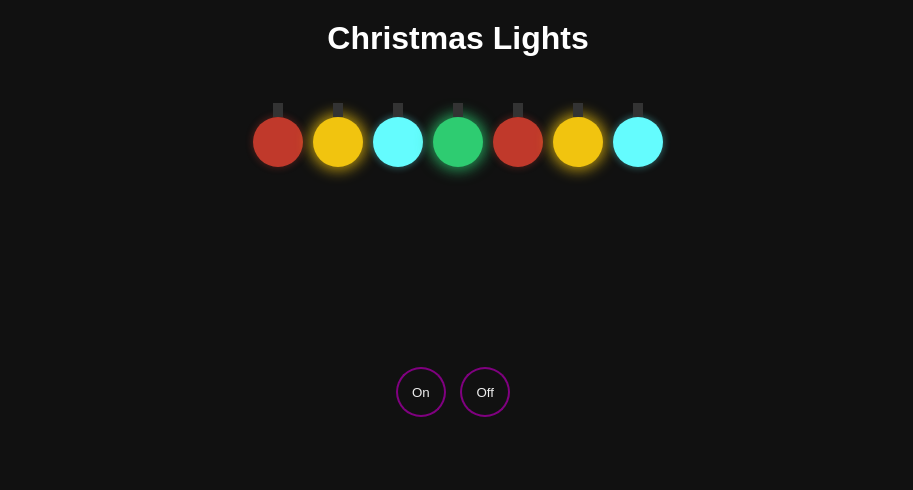
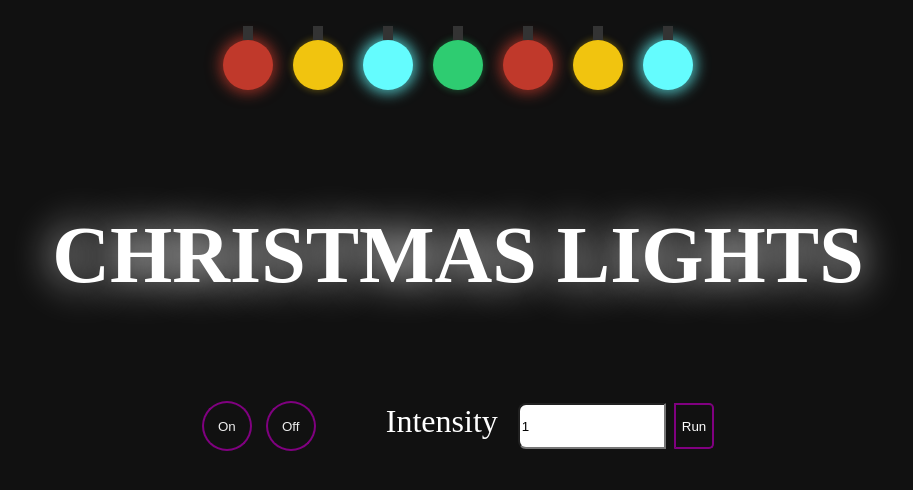
Before and after one commit to lemartins07/christmas-lights, a website built with webpack: page index.html in a window 1280 px wide. Shown: the whole page, without its empty margins (182-1095 px from the left). Built offline with nearby package versions, Linux system fonts and the light colour scheme.

Commit message:
created a interval time control

```diff
--- a/css/style.css
+++ b/css/style.css
@@ -2,7 +2,7 @@ body, ul, li {
   margin: 0px;
   padding: 0px;
   box-sizing: border-box;
-  font-family: Arial, Helvetica, sans-serif;
+  font-family: 'Times New Roman', Times, serif;
   background: #111;
 }
 
@@ -11,12 +11,15 @@ ul {
 }
 
 h1 {
-  margin: 0;
+  margin: 120px 0 60px;
   color: white;
+  font-size: 5rem;
+  text-shadow: 0 0px 40px white;
+  text-transform: uppercase;
 }
 
 .wrapper {
-  max-width: 800px;
+  max-width: 1000px;
   margin: 0 auto;
   height: 100vh;
   padding: 20px;
@@ -24,10 +27,10 @@ h1 {
 }
 
 .row {
-  margin-top: 60px;
+  margin-top: 20px;
   display: flex;
   justify-content: center;
-  gap: 10px;
+  gap: 20px;
 }
 
 .circle-light {
@@ -91,7 +94,14 @@ h1 {
 }
 
 .control-panel {
-  margin-top: 200px;
+  margin-top: 100px;
+  display: flex;
+  align-items: center;
+  justify-content: center;
+}
+
+.init-control {
+  margin-right: 60px;
 }
 
 .btn {
@@ -120,3 +130,36 @@ h1 {
   border-bottom-style: outset;
   border-right-style: outset;
 }
+
+.intensity-control {
+  display: flex;
+}
+
+.intensity-control label {
+  color: #fff;
+  font-size: 2rem;
+  margin-right: 20px;
+}
+
+.intensity-control input {
+  width: 140px;
+  height: 40px;
+  border-radius: 8px 0 0 8px;
+}
+
+.intensity-control button {
+  border-color: purple;
+  border-bottom-style: inset;
+  border-right-style: inset;
+  background: none;
+  color: white;
+  border-radius: 0 5px 5px 0;
+  margin-left: 8px;
+}
+
+.intensity-control button:active {
+  border-color: white;
+  background: purple;
+  border-bottom-style: outset;
+  border-right-style: outset;
+}
--- a/index.html
+++ b/index.html
@@ -11,7 +11,6 @@
 
 <body>
   <div class="wrapper">
-    <h1>Christmas Lights</h1>
     <ul class="row">
       <li class="circle-light red"></li>
       <li class="circle-light yellow"></li>
@@ -21,9 +20,18 @@
       <li class="circle-light yellow"></li>
       <li class="circle-light blue"></li>
     </ul>
+    <h1>Christmas Lights</h1>
     <div class="control-panel">
-      <button class="btn start">On</button>
-      <button class="btn stop">Off</button>
+      <div class="init-control">
+        <button class="btn start">On</button>
+        <button class="btn stop">Off</button>
+      </div>
+
+      <div class="intensity-control">
+        <label for="intensity">Intensity</label>
+        <input name="intensity" id="intensity" type="number" value="1" min="1" max="5" />
+        <button class="btn-run">Run</button>
+      </div>
     </div>
   </div>
 
--- a/js/christmas-light.js
+++ b/js/christmas-light.js
@@ -1,10 +1,11 @@
 export default class ChristmasLight {
   constructor(selector, intervalTime) {
     this.circleLights = document.querySelectorAll(selector);
-    this.intervalTime = intervalTime || 3000;
+    this.intervalTime = intervalTime || 500;
 
     this.btnStart = document.querySelector('.btn.start');
     this.btnStop = document.querySelector('.btn.stop');
+    this.btnRun = document.querySelector('.btn-run');
 
     this.bindEvents();
     this.addBtnEvents();
@@ -46,6 +47,7 @@ export default class ChristmasLight {
   startLights() {
     if (!this.evenLightsOn) {
       this.addEvenIntensity();
+
       this.evenLightsOn = setInterval(() => {
         this.addEvenIntensity();
       }, this.intervalTime);
@@ -66,9 +68,23 @@ export default class ChristmasLight {
     this.removeLightsActive();
   }
 
+  changeIntensity() {
+    const intensityInput = document.querySelector('#intensity');
+    this.intervalTime = (intensityInput.value * 1000) / 2;
+
+    clearInterval(this.evenLightsOn);
+    clearInterval(this.oddLightsOn);
+
+    this.evenLightsOn = null;
+
+    this.startLights();
+    console.log(this);
+  }
+
   addBtnEvents() {
     this.btnStart.addEventListener('click', this.startLights);
     this.btnStop.addEventListener('click', this.stopLights);
+    this.btnRun.addEventListener('click', this.changeIntensity);
   }
 
   bindEvents() {
@@ -76,5 +92,6 @@ export default class ChristmasLight {
     this.removeEvenIntensity = this.removeEvenIntensity.bind(this);
     this.stopLights = this.stopLights.bind(this);
     this.startLights = this.startLights.bind(this);
+    this.changeIntensity = this.changeIntensity.bind(this);
   }
 }
```
Also changed, not shown: js/main.js (+1 -1 lines).
